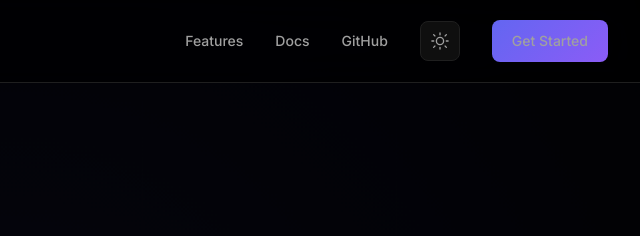
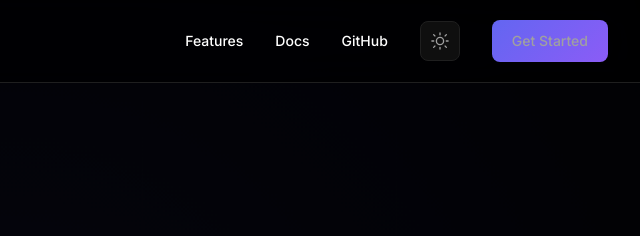
Before and after one commit to rtacconi/kcore, a plain HTML site: page index.html in a window 1280 px wide. Shown: the top 236 px of the page, 640-1280 px from the left. Drawn offline with Linux system fonts and the light colour scheme.

Commit message:
Add global link styles with light violet colors

```diff
--- a/styles.css
+++ b/styles.css
@@ -61,6 +61,25 @@ body {
     line-height: 1.6;
     overflow-x: hidden;
     transition: background-color 0.3s ease, color 0.3s ease;
+}
+
+/* Global link styles - light violet matching logo */
+a {
+    color: var(--link-color);
+    text-decoration: none;
+    transition: color 0.2s ease;
+}
+
+a:hover {
+    color: var(--link-hover);
+}
+
+/* Override for navigation and buttons that should use different colors */
+.nav-links a:not(.btn-primary),
+.btn,
+.btn-primary,
+.btn-secondary {
+    color: inherit;
 }
 
 .container {
```
